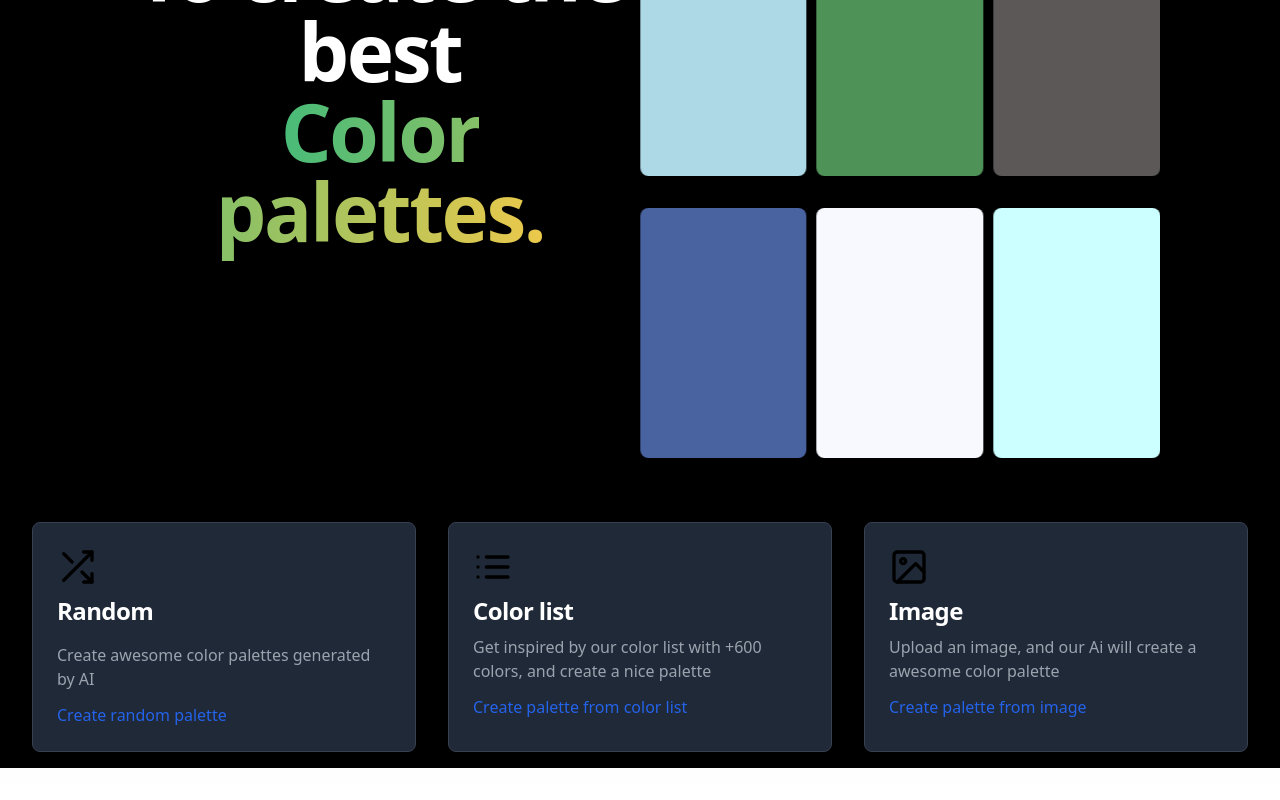
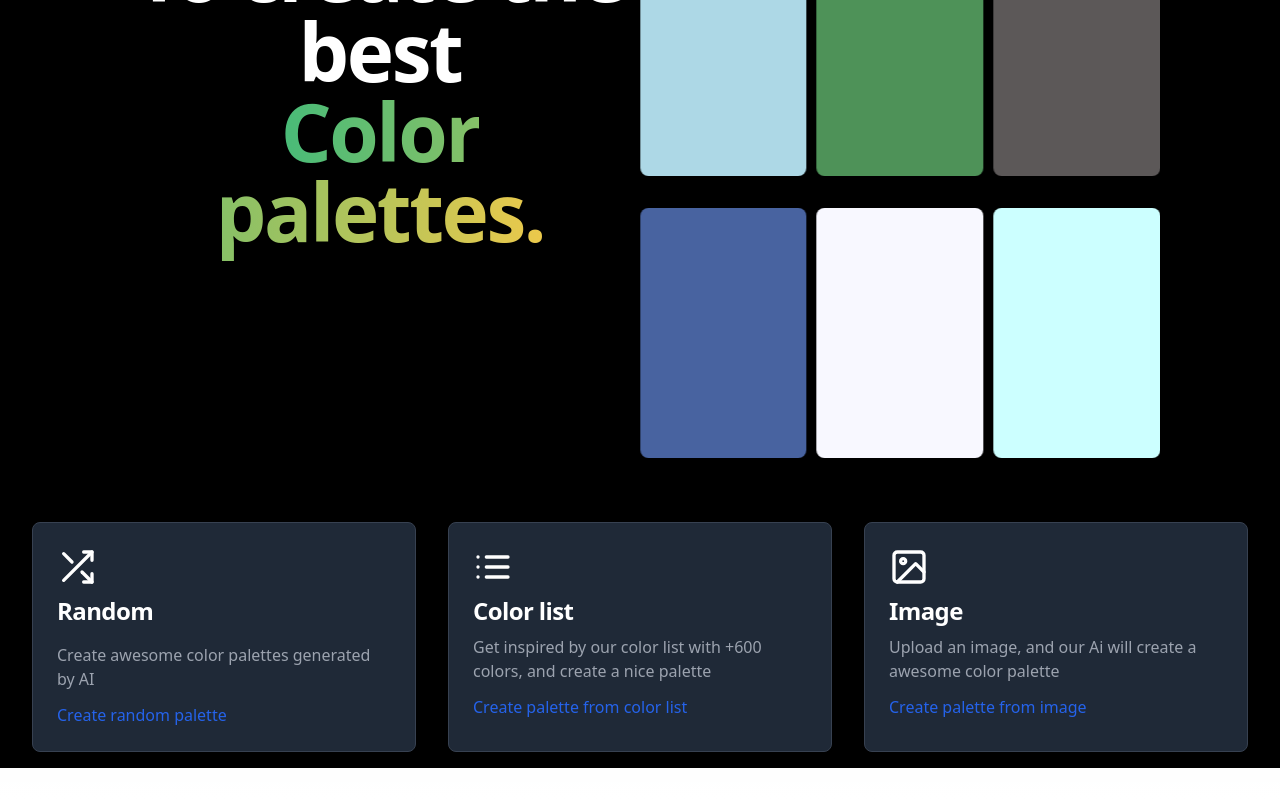
Before and after one commit to Cas147/Paletty, a Next.js app: page / in a window 1280 px wide. Shown: the part 488-1288 px from the top of the page. Built offline with nearby package versions, Linux system fonts and the light colour scheme.

Commit message:
[BUG] se arregla color de los iconos

```diff
--- a/src/pages/index.tsx
+++ b/src/pages/index.tsx
@@ -130,7 +130,7 @@ export default function Home() {
           </div>
           <section className="carousel w-screen flex flex-wrap justify-center mb-8">
             <div className="max-w-sm  m-4 p-6 border border-gray-200 rounded-lg shadow bg-gray-800 border-gray-700">
-                <Shuffle size={40} className="mb-2"/>
+                <Shuffle size={40} className="mb-2" color={"#fff"}/>
                 <a href="#">
                     <h5 className="mb-2 text-2xl font-semibold tracking-tight text-gray-900 text-white">Random</h5>
                 </a>
@@ -147,7 +147,7 @@ export default function Home() {
             </div>
 
             <div className="max-w-sm m-4 p-6 border border-gray-200 rounded-lg shadow bg-gray-800 border-gray-700">
-                <List size={40} className="mb-2"/>
+                <List size={40} className="mb-2" color={"#fff"}/>
                 <a href="#">
                     <h5 className="mb-2 text-2xl font-semibold tracking-tight text-gray-900 text-white">Color list</h5>
                 </a>
@@ -158,7 +158,7 @@ export default function Home() {
             </div>
 
             <div className="max-w-sm m-4 p-6 border border-gray-200 rounded-lg shadow bg-gray-800 border-gray-700">
-                <ImageIcon size={40} className="mb-2"/>
+                <ImageIcon size={40} className="mb-2" color={"#fff"}/>
                 <a href="#">
                     <h5 className="mb-2 text-2xl font-semibold tracking-tight text-gray-900 text-white">Image</h5>
                 </a>
```
